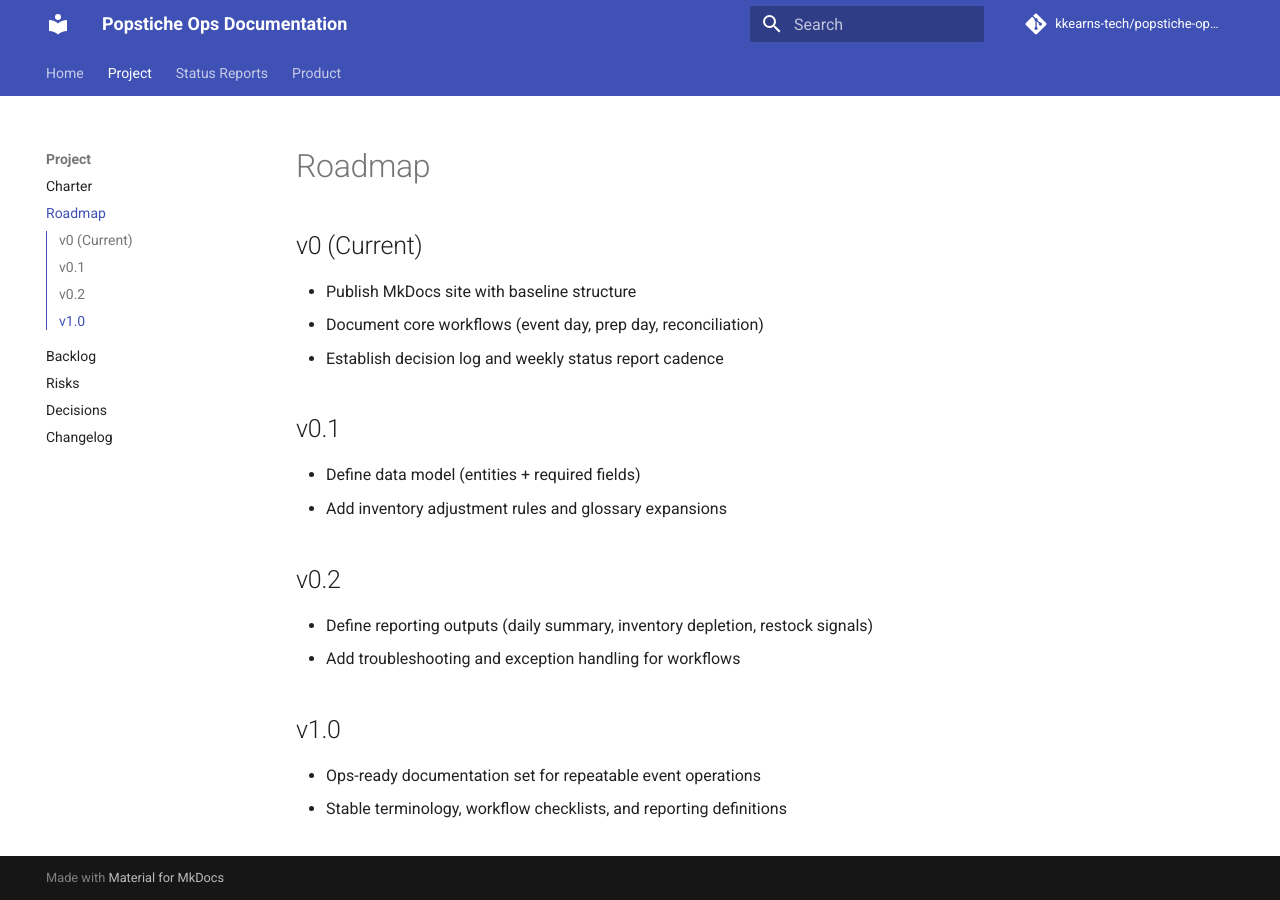
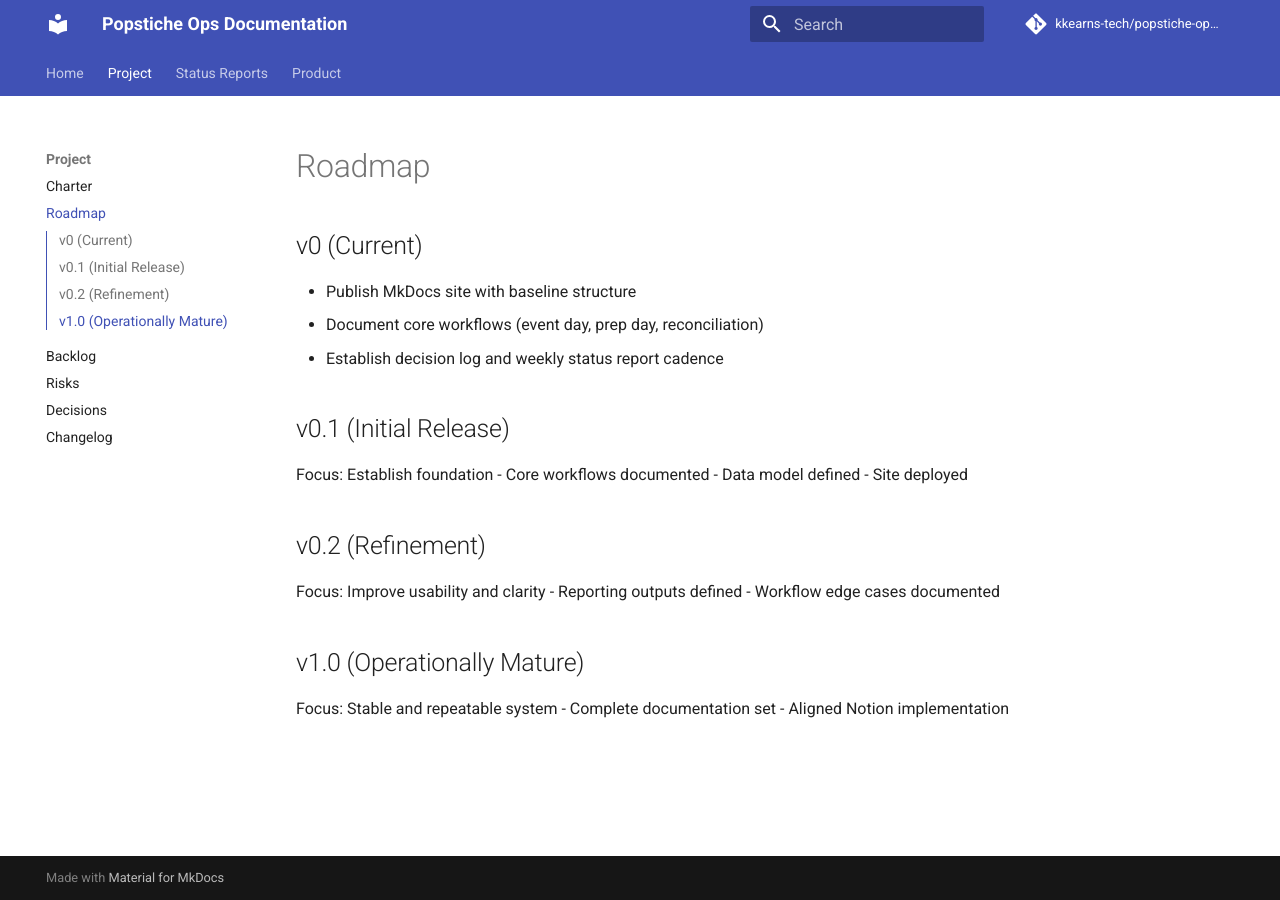
Before and after one commit to kkearns-tech/docs-portfolio, an MkDocs documentation site: the page built from docs/project/roadmap.md, in a window 1280 px wide. Built offline with MkDocs 1.6.1 and Material for MkDocs 9.7.7, drawn with Linux system fonts in a browser that asks for light colours; comment, search, counter and statistics services are not loaded.

Commit message:
docs: added additional status and roadmap info, clarifying roadmap

```diff
--- a/docs/project/roadmap.md
+++ b/docs/project/roadmap.md
@@ -5,14 +5,18 @@
 - Document core workflows (event day, prep day, reconciliation)
 - Establish decision log and weekly status report cadence
 
-## v0.1
-- Define data model (entities + required fields)
-- Add inventory adjustment rules and glossary expansions
+## v0.1 (Initial Release)
+Focus: Establish foundation
+- Core workflows documented
+- Data model defined
+- Site deployed
 
-## v0.2
-- Define reporting outputs (daily summary, inventory depletion, restock signals)
-- Add troubleshooting and exception handling for workflows
+## v0.2 (Refinement)
+Focus: Improve usability and clarity
+- Reporting outputs defined
+- Workflow edge cases documented
 
-## v1.0
-- Ops-ready documentation set for repeatable event operations
-- Stable terminology, workflow checklists, and reporting definitions
+## v1.0 (Operationally Mature)
+Focus: Stable and repeatable system
+- Complete documentation set
+- Aligned Notion implementation
```
Also changed, not shown: docs/index.md (+6 -0 lines), docs/project/decisions.md (+21 -0 lines), docs/project/status-reports/2026-03-20.md (+4 -3 lines).
